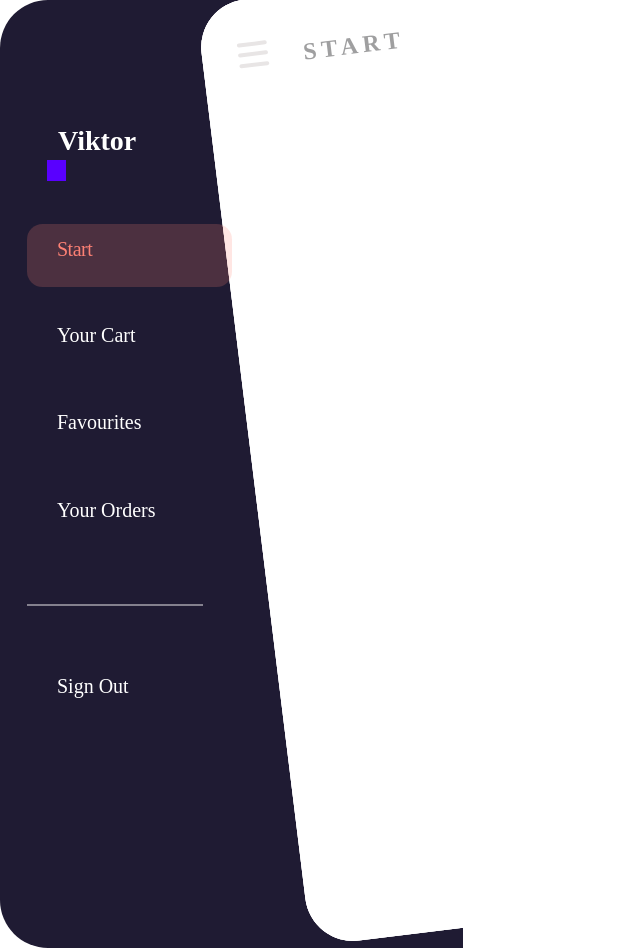
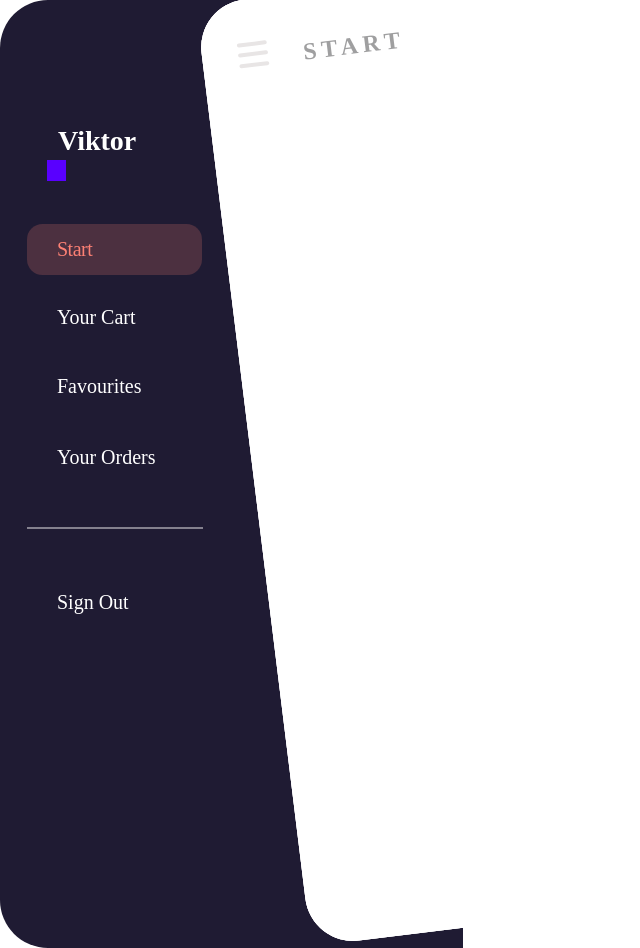
Before and after one commit to m-cvvirko/prox5, a React (Create React App) app: page / in a window 1280 px wide. Shown: the whole page, without its empty margins (0-640 px from the left). Built offline with nearby package versions, Linux system fonts and the light colour scheme; a web font is replaced by a local one.

Commit message:
corr to menu

```diff
--- a/src/App.css
+++ b/src/App.css
@@ -132,8 +132,10 @@ section {
 }
 
 .menu-item {
-	height: 51px;
-	width: 175px;
+	/* height: 51px;
+  width: 175px; */
+  height: 39px;
+	width: 145px;
 	position: relative;
 	left: 0;
 	margin: 0;
@@ -154,7 +156,7 @@ section {
 .selected-item {
 	color: #fc8074;
 	letter-spacing: -0.5px;
-	opacity: 1;
+  opacity: 1;
 }
 
 .selected-item-bg {
--- a/src/features/prox5/Menu.js
+++ b/src/features/prox5/Menu.js
@@ -14,17 +14,21 @@ export const Menu = () => {
                 <div className="start selected-item">Start</div>
             </div>
             {/* <div className="menu-item" style="top:66px"> */}
-            <div className="menu-item" style={{top:'66px'}}>
+            <div className="menu-item" style={{top:'60px'}}>
                 <div className="your-cart">Your Cart</div>
             </div>
-            <div className="menu-item" style={{top:'90px'}}>
+            {/* <div className="menu-item" style={{top:'90px'}}> */}
+            <div className="menu-item" style={{top:'78px'}}>
                 <div className="favourites">Favourites</div>
             </div>
-            <div className="menu-item" style={{top:'115px'}}>
+            {/* <div className="menu-item" style={{top:'116px'}}> */}
+            <div className="menu-item" style={{top:'98px'}}>
                 <div className="your-orders">Your Orders</div>
             </div>
-            <div className="divider" style={{top:'171px'}}></div>
-            <div className="menu-item" style={{top:'226px'}}>
+            {/* <div className="divider" style={{top:'172px'}}></div> */}
+            <div className="divider" style={{top:'142px'}}></div>
+            {/* <div className="menu-item" style={{top:'226px'}}> */}
+            <div className="menu-item" style={{top:'190px'}}>
                 <div className="sign-out">Sign Out</div>
             </div>
         </div>
```
